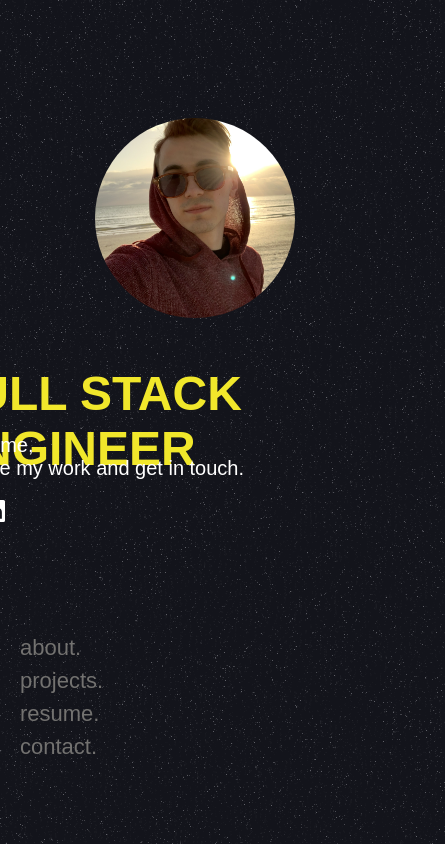
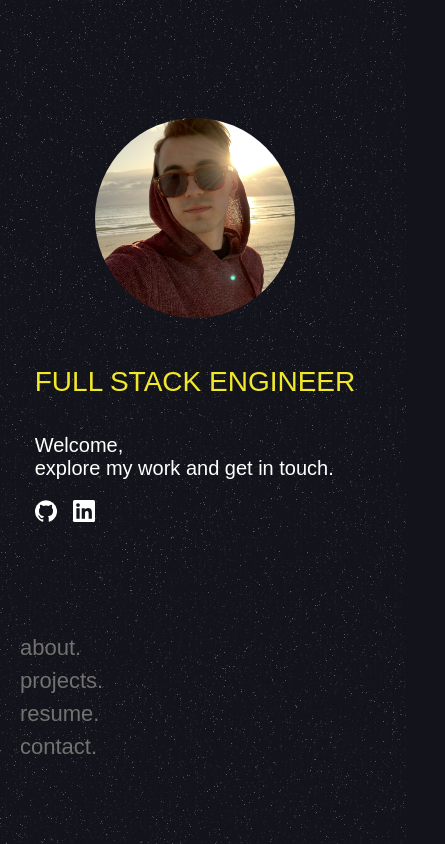
Before and after one commit to Alex-dev7/ar_portfolio, a React (Vite) app: page / in a window 390 px wide. Shown: the top 844 px of the page, 445 px wide, since content can reach past the window. Built offline with nearby package versions, Linux system fonts and the light colour scheme; a web font is replaced by a local one.

Commit message:
mob view fixed

```diff
--- a/src/components/Header/header.scss
+++ b/src/components/Header/header.scss
@@ -108,7 +108,7 @@ $yellow: #f1e72b;
 @media (max-width: 1675px) {
 
     .header-container {
-        .title {
+        #t {
             font-size: 6rem;
             font-weight: 900;
         }
@@ -118,7 +118,7 @@ $yellow: #f1e72b;
 @media (max-width: 1455px) {
 
     .header-container {
-        .title {
+        #t {
             font-size: 5rem;
             font-weight: 900;
         }
@@ -128,32 +128,33 @@ $yellow: #f1e72b;
 @media (max-width: 1250px) {
 
     .header-container {
-        .title {
+        #t {
             font-size: 3.5rem;
             font-weight: 900;
         }
     }
 
 }
-@media (max-width: 1000px) {
 
-
-
-}
 
 
 @media (max-width: 820px) {
 
     .header-container {
-        margin: 0;
+        // margin: 0 auto;
+        // width: auto;
+        // overflow-x: hidden;
+
         .center-content {
-            width: 100dvw;
+            // width: 30dvw;
             height: 60%;
             flex-direction: column;
             align-items: center;
             justify-content: space-evenly;
+            // justify-items: center;
             gap: 0;
             transform: translateY(-100px);
+            // margin: 0 auto;
             .avatar-img {
                 width: 90px;
                 height: 90px;
@@ -162,16 +163,19 @@ $yellow: #f1e72b;
                 left: 10px;
                 box-shadow: none;
             }
+            #t {
+                font-weight: 500;
+                font-size: 28px;
+                max-width: fit-content;
+            }
             .text-wrapper {
                 transform: none;
+                max-width: fit-content;
 
-                .title {
-                    font-weight: 500;
-                    font-size: 28px;
-                }
                 p {
                     font-size: 20px;
                     font-weight: 400;
+                    max-width: fit-content;
                 }
             }
         }
```
